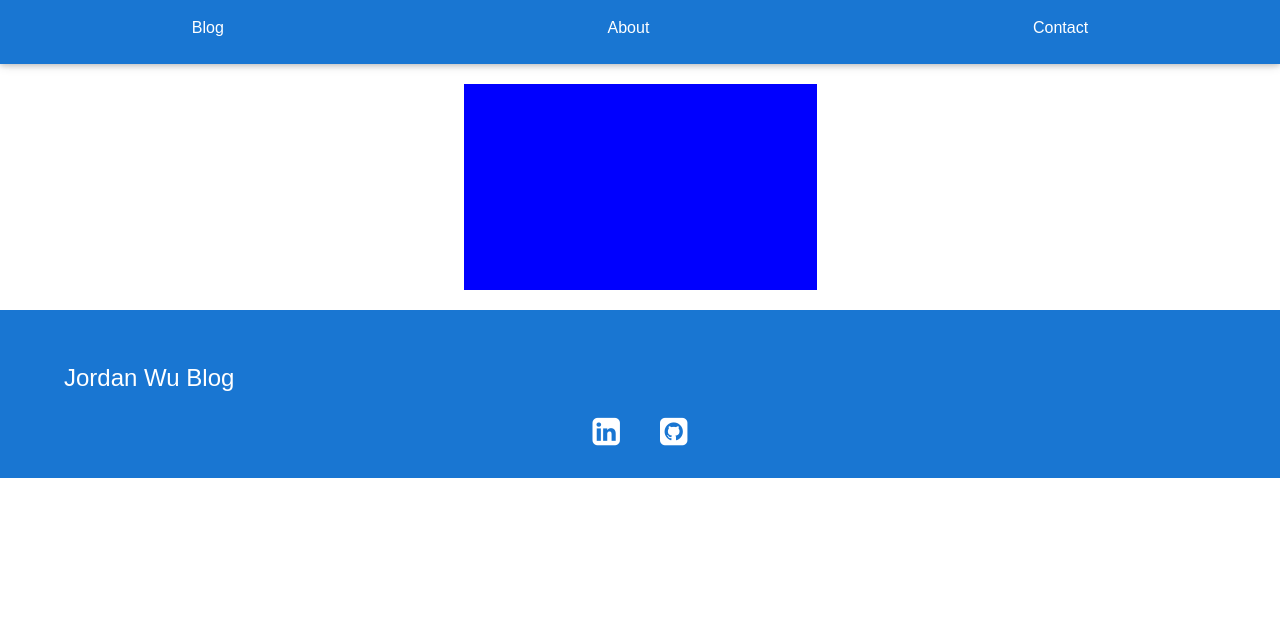
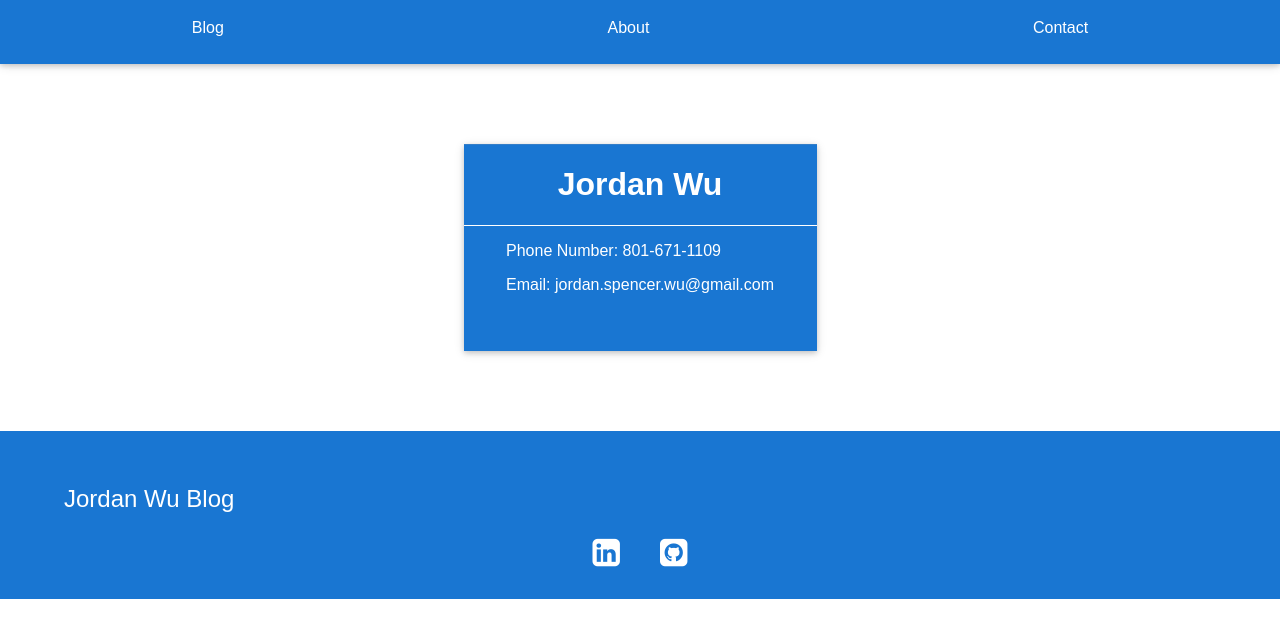
Before and after one commit to JordanSpencerWu/old-website, a Jekyll site: the page built from contact.html, in a window 1280 px wide. Shown: the top 638 px of the page. Built offline with Jekyll 4.4.1, drawn with Linux system fonts in a browser that asks for light colours; nearby versions of some CDN libraries.

Commit message:
add contact

```diff
--- a/_sass/styles.scss
+++ b/_sass/styles.scss
@@ -124,10 +124,12 @@
 }
 
 .business-card {
+  border-top: 1px solid rgba(160,160,160,0.2);
   width: 353px;
   height: 206px;
-  background-color: blue;
+  background-color: #1976D2;
   margin: 20px 0;
+  color: #fff;
 }
 
 @media only screen and (max-width: 768px) {
@@ -138,9 +140,23 @@
   }
 
   .business-card {
-    width: 80%;
-    height: 53%;
-    background-color: blue;
+    width: 90%;
     margin: 20px 0;
   }
 }
+
+.business-margin {
+  margin: 60px 0;
+}
+
+.business-header {
+  text-align: center;
+}
+
+.business-info {
+  border-top: 1px solid #fff;
+  padding: 0 10px;
+  display: flex;
+  align-items: center;
+  justify-content: center;
+}
--- a/contact.html
+++ b/contact.html
@@ -3,7 +3,14 @@ layout: page
 title: Contact
 permalink: /contact/
 ---
-<div class="flex-align-center">
-  <div class="business-card">
+<div class="flex-align-center business-margin">
+  <div class="business-card shadow">
+    <h1 class="business-header">Jordan Wu</h1>
+    <div class="business-info">
+      <div>
+        <p>Phone Number: 801-671-1109</p>
+        <p>Email: jordan.spencer.wu@gmail.com</p>
+      </div>
+    </div>
   </div>
 </div>
```
